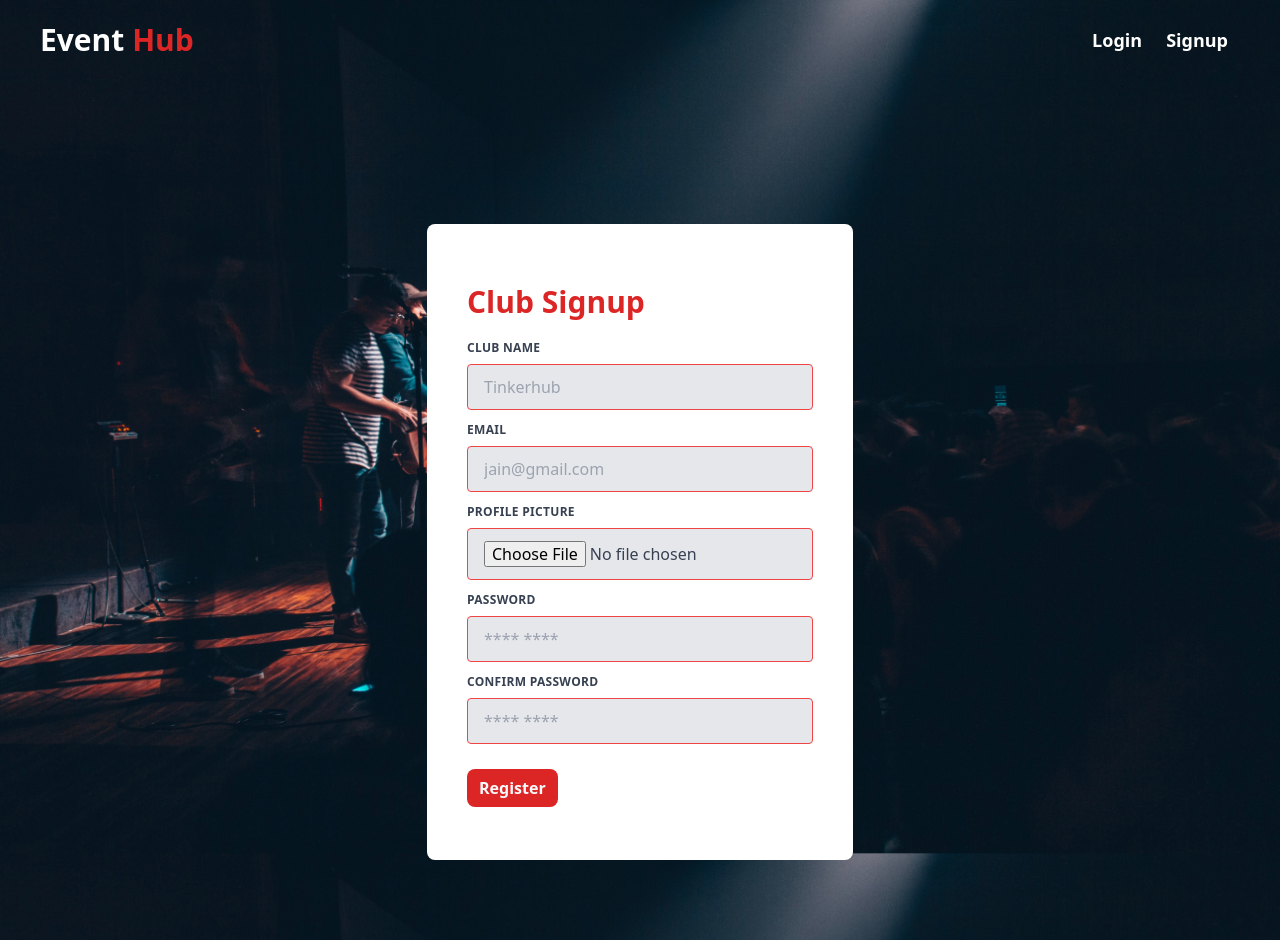
After one commit to AlwinJacobThomas/Event-Hub, a Django app: page /users/signup/ in a window 1280 px wide. The commit adds this page. Run offline with Django 4.2, Linux system fonts and the light colour scheme; some libraries are stand-ins or nearby versions.

Commit message:
added signup form | signup views|but not saving to db

```diff
--- a/core/core/urls.py
+++ b/core/core/urls.py
@@ -2,9 +2,10 @@ from django.contrib import admin
 from django.urls import path, include
 from django.conf import settings
 from django.conf.urls.static import static
+
 urlpatterns = [
     path('admin/', admin.site.urls),
     path('', include('event.urls')),
-    path('users/', include('django.contrib.auth.urls')),
+
     path('users/', include('users.urls')),
 ]+ static(settings.MEDIA_URL, document_root=settings.MEDIA_ROOT)
--- a/core/users/templates/auth/login.html
+++ b/core/users/templates/users/login.html
@@ -18,7 +18,7 @@
             {% csrf_token %}
             <div class="mb-4">
                 <label class="block text-gray-700 text-sm font-bold mb-2" for="email">
-                    Email
+                    Email address
                 </label>
                 <input
                     class="shadow appearance-none border rounded w-full py-2 px-3 text-gray-700 leading-tight focus:outline-none focus:shadow-outline"
--- /dev/null
+++ b/core/users/templates/users/signup.html
@@ -0,0 +1,93 @@
+{% extends 'base.html' %}
+{% load static %}
+{% block content %}
+<section class="absolute w-full flex flex-wrap top-56">
+    <div class="container mb-20  flex flex-wrap flex-col h-1/6 px-10 md:px-60  justify-center">
+
+        <!-- form-content -->
+        <div class="bg-white self-center font-normal text-gray-600 h-90 content p-10 rounded-lg">
+            <div class=" title font-sans font-bold text-red-600 text-3xl py-5">Club Signup</div>
+            <form class="w-full max-w-lg" enctype="multipart/form-data" method="POST">
+                {% csrf_token %}
+                <div class="flex flex-wrap -mx-3 ">
+                    <div class="w-full md:w-full px-3 mb-6 md:mb-0">
+                        <label class="block uppercase tracking-wide text-gray-700 text-xs font-bold mb-2"
+                            for="grid-name">
+                            Club Name
+                        </label>
+                        <input
+                            class="appearance-none block w-full bg-gray-200 text-gray-700 border border-red-500 rounded py-3 px-4 mb-3 leading-tight focus:outline-none focus:bg-white"
+                            id="grid-first-name" type="text" name='c_name' placeholder="Tinkerhub">
+                        <!-- <p class="text-red-500 text-xs italic">Please fill out this field.</p> -->
+                    </div>
+                </div>
+                <div class="flex flex-wrap -mx-3 ">
+                    <div class="w-full md:w-full px-3 mb-6 md:mb-0">
+                        <label class="block uppercase tracking-wide text-gray-700 text-xs font-bold mb-2"
+                            for="grid-email">
+                            Email
+                        </label>
+                        <input
+                            class="appearance-none block w-full bg-gray-200 text-gray-700 border border-red-500 rounded py-3 px-4 mb-3 leading-tight focus:outline-none focus:bg-white"
+                            id="grid-email" type="email" name='email' placeholder="jain@gmail.com">
+                    </div>
+                </div>
+                <div class="flex flex-wrap -mx-3 ">
+                    <div class="w-full md:w-full px-3 mb-6 md:mb-0">
+                        <label class="block uppercase tracking-wide text-gray-700 text-xs font-bold mb-2"
+                            for="grid-pic">
+                            Profile Picture
+                        </label>
+                        <input
+                            class="appearance-none block w-full bg-gray-200 text-gray-700 border border-red-500 rounded py-3 px-4 mb-3 leading-tight focus:outline-none focus:bg-white"
+                            id="grid-pic" type="file" name='profile_image'>
+                    </div>
+                </div>
+                <div class="flex flex-wrap -mx-3 ">
+                    <div class="w-full md:w-full px-3 mb-6 md:mb-0">
+                        <label class="block uppercase tracking-wide text-gray-700 text-xs font-bold mb-2"
+                            for="grid-password1">
+                            Password
+                        </label>
+                        <input
+                            class="appearance-none block w-full bg-gray-200 text-gray-700 border border-red-500 rounded py-3 px-4 mb-3 leading-tight focus:outline-none focus:bg-white"
+                            id="grid-password1" type="password" name='password1' placeholder="**** ****">
+                    </div>
+                </div>
+                <div class="flex flex-wrap -mx-3 ">
+                    <div class="w-full md:w-full px-3 mb-6 md:mb-0">
+                        <label class="block uppercase tracking-wide text-gray-700 text-xs font-bold mb-2"
+                            for="grid-password2">
+                            Confirm Password
+                        </label>
+                        <input
+                            class="appearance-none block w-full bg-gray-200 text-gray-700 border border-red-500 rounded py-3 px-4 mb-3 leading-tight focus:outline-none focus:bg-white"
+                            id="grid-password2" type="password" name='password2' placeholder="**** ****">
+                    </div>
+                </div>
+
+                {% for field in registration_form %}
+                <p>
+                    {% for error in field.errors %}
+                <p style="color: red">{{ error }}</p>
+                {% endfor %}
+                </p>
+                {% endfor %}
+                {% if signup_form.non_field_errors %}
+                <div style="color: red">
+                    <p>{{signup_form.non_field_errors}}</p>
+                </div>
+
+                {% endif %}
+
+                <div class="btn py-5">
+                    <a href="{% url 'signup' %}"  class="btn text-center text-slate-50 rounded-lg font-bold  px-3 py-2 bg-red-600 ">
+                    Register
+                    </a>
+                </div>
+            </form>
+        </div>
+        <!-- end-form-content -->
+    </div>
+</section>
+{% endblock %}
--- a/core/users/urls.py
+++ b/core/users/urls.py
@@ -3,5 +3,5 @@ from . import views
 
 urlpatterns = [
     path('login/',views.login_user,name="login"),
-    path('signup/',views.signup_user,name="signup")
+    path('signup/',views.signup_user,name="signup"),
 ]
--- a/core/users/views.py
+++ b/core/users/views.py
@@ -1,6 +1,12 @@
+import email
+from multiprocessing import context
+from django.http import HttpResponse
 from django.shortcuts import render, redirect
 from django.contrib.auth import authenticate, login, logout
 from django.contrib import messages
+from django.urls import is_valid_path
+from users.forms import SignupForm
+
 # Create your views here.
 
 
@@ -20,5 +26,28 @@ def login_user(request):
             # Return an 'invalid login' error message.
     else:
         return render(request, 'users/login.html', {})
-def signup_user(request):
-    return render(request, 'users/signup.html', {})
+def signup_user(request,*args,**kwargs):
+    user = request.user
+    if user.is_authenticated:
+        return HttpResponse(f"you are  already logged in as { user.email }")
+    context={
+
+    }
+    if request.POST :
+        form = SignupForm(request.POST)
+        if form.is_valid():
+            #save the details
+            form.save()
+            email = form.cleaned_data.get('email').lower()
+            #authenticating with the credentials
+            raw_password = form.cleaned_data.get('password1')
+            account = authenticate(email=email,password=raw_password)
+            login(request,account)
+            destination = kwargs.get('next')
+            if destination:
+                return redirect(destination)
+            return redirect("index")
+
+        else:
+            context['signup_form'] = form
+    return render(request,'users/signup.html', context)
```
Also changed, not shown: core/users/forms.py (added, +45 -0 lines), core/users/templates/auth/signup.html (deleted, +0 -101 lines), core/db.sqlite3.
